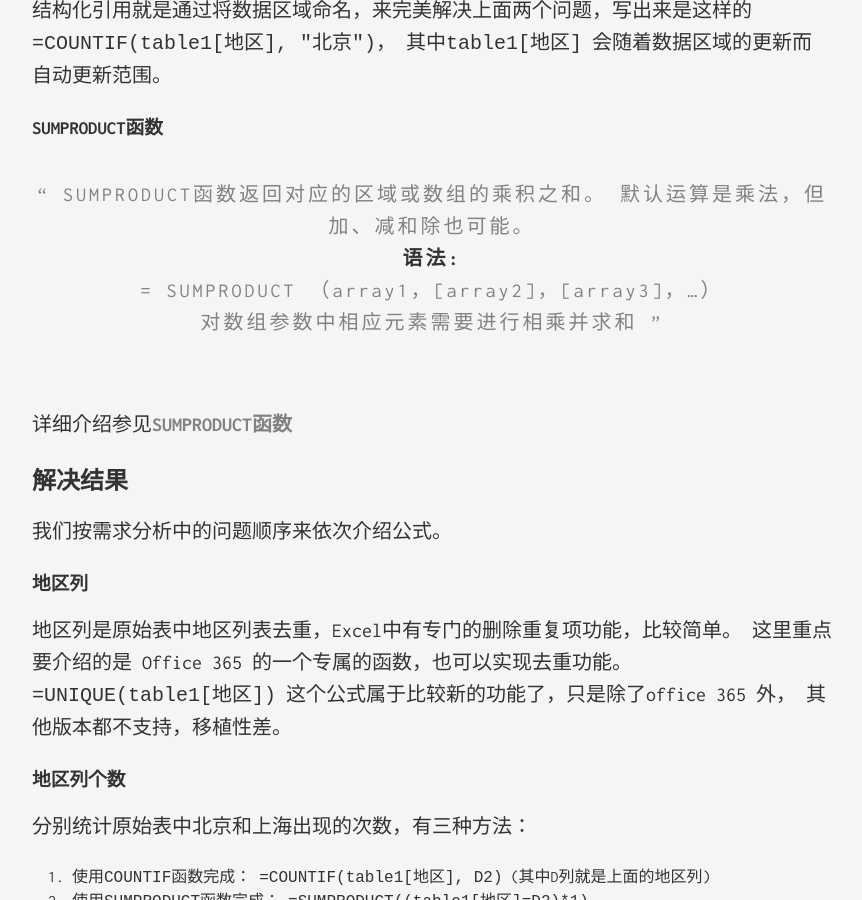
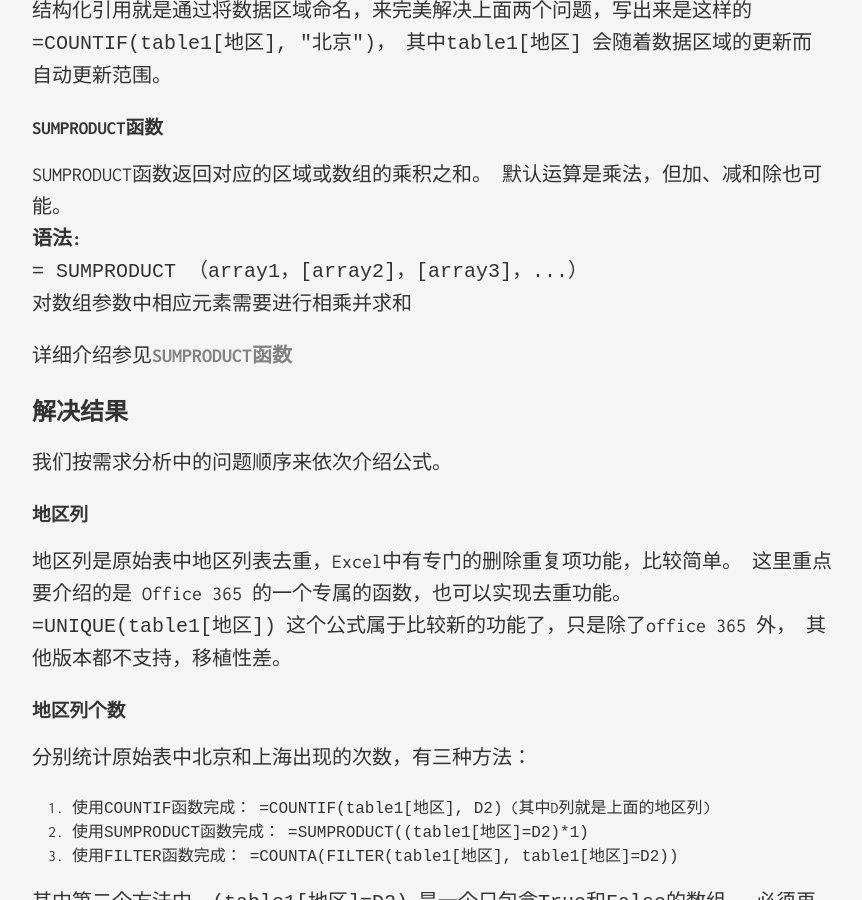
Before and after one commit to ladesiji/ladesiji.github.io, a Jekyll site: the page built from _posts/2020-05-07-Excel多条件去重计数.md, in a window 1280 px wide and 900 px high, scrolled down 2000 px. Shown: the whole window, without its empty margins (208-1070 px from the left). Built offline with Jekyll 4.4.1, drawn with Linux system fonts in a browser that asks for light colours.

```diff
--- a/_posts/2020-05-07-Excel多条件去重计数.md
+++ b/_posts/2020-05-07-Excel多条件去重计数.md
@@ -4,7 +4,6 @@ title: Excel-多条件去重计数
 subtitle: SUMPRODUCT函数
 categories: [other]
 ---
-
 
 昨天帮同事写了几个Excel公式，解决了他工作上的一个频繁统计的难题。
 其中用到了SUMPRODUCT函数和数组公式，来进行多条件计数和多条件去重统计。
@@ -16,7 +15,7 @@ categories: [other]
 原始表格如下表：
 
 | 地区 | 人员 |
-| :----: | :----: |
+| ---- | ---- |
 | 北京 | 张三 |
 | 北京 | 李四 |
 | 北京 | 王五 |
@@ -30,7 +29,7 @@ categories: [other]
 最终的统计数据为：
 
 | 地区 | 地区个数 | 人员个数 | 重复人员个数 | 重复人员次数 |
-| :----: | :----: | :----: | :----: | :----: |
+| ---- | :-----: | :-----: | :---------: | :---------: |
 | 北京 | 5 | 3 | 2 | 4 |
 | 上海 | 4 | 3 | 1 | 2 |
 
@@ -69,10 +68,10 @@ categories: [other]
 
 ### SUMPRODUCT函数
 
-> SUMPRODUCT函数返回对应的区域或数组的乘积之和。 默认运算是乘法，但加、减和除也可能。
-> **语法:**
-> = SUMPRODUCT （array1，[array2]，[array3]，...）
-> 对数组参数中相应元素需要进行相乘并求和
+SUMPRODUCT函数返回对应的区域或数组的乘积之和。 默认运算是乘法，但加、减和除也可能。
+**语法:**
+`= SUMPRODUCT （array1，[array2]，[array3]，...）`
+对数组参数中相应元素需要进行相乘并求和
 
 详细介绍参见[SUMPRODUCT函数](https://support.office.com/zh-cn/article/SUMPRODUCT-%E5%87%BD%E6%95%B0-16753E75-9F68-4874-94AC-4D2145A2FD2E)
 
```
